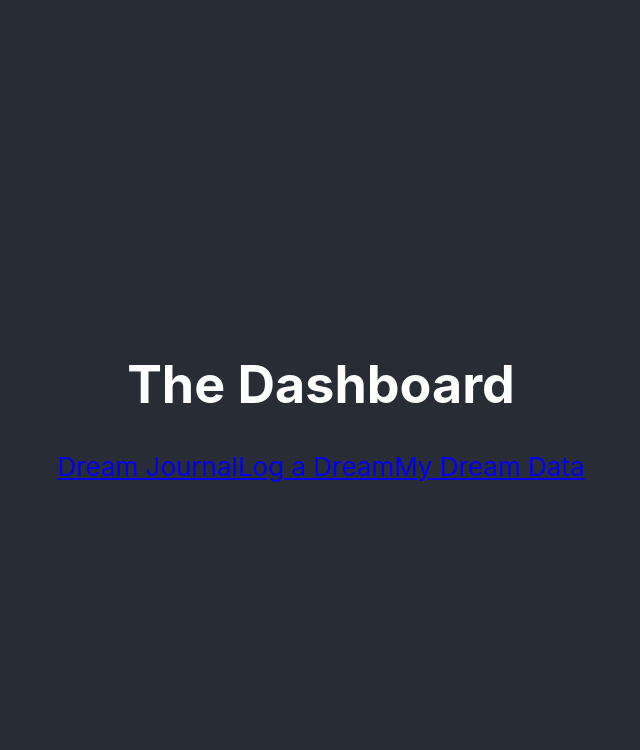
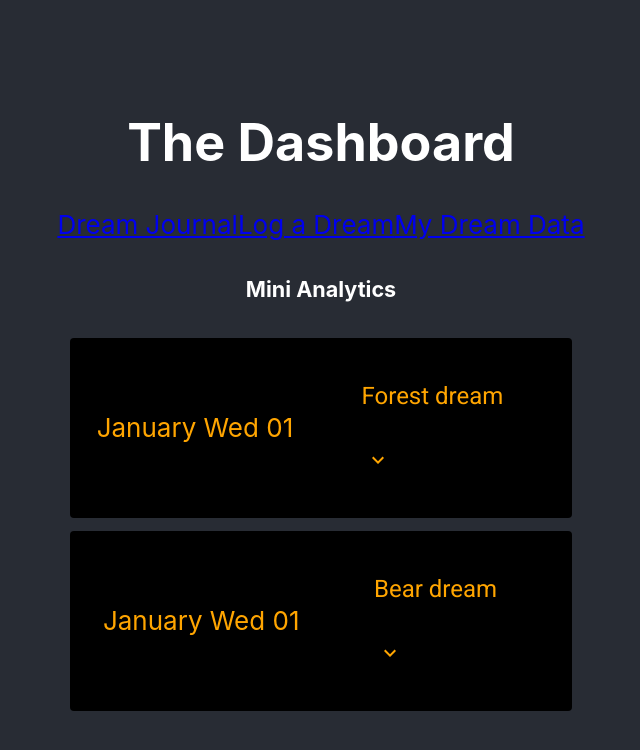
Before and after one commit to Vivid-Project/frontend, a React (Create React App) app: page /dashboard in a window 1280 px wide. Shown: the top 750 px of the page, without its empty margins (319-959 px from the left). Built offline with nearby package versions, Linux system fonts and the light colour scheme.

Commit message:
Add basic structure

```diff
--- a/src/modules/Dashboard/Dashboard.js
+++ b/src/modules/Dashboard/Dashboard.js
@@ -1,15 +1,66 @@
-import React from 'react';
-import { Link } from 'react-router-dom';
+
+ import React, { useState, useEffect } from 'react'
+ import { Link } from 'react-router-dom'
+ import { MDCRipple } from '@material/ripple'
+ import { Card, Container, Grid } from '@material-ui/core'
+import DreamCard from '../../common/DreamCard'
+import fakeDreams from '../../data/fakeDreams'
+import { makeStyles } from '@material-ui/core/styles'
 
  const Dashboard = () => {
+   const [dreams, setDreams] = useState([])
+
+     // const getDreams = async () => {
+  //   const url = ''
+  //   setError('')
+  //   try {
+  //     const response = await fetch(url)
+  //     const dreams = await response.json()
+  //     setDreams(dreams)
+  //   } catch (error) {
+  //     setError(error.message)
+  //   }
+  // }
+
+  // useEffect(() => {
+  //   getDreams()
+  // }, [])
+    useEffect(() => {
+      setDreams(fakeDreams.dreams)
+    })
+  const recentDreams = dreams.slice(0,2)
+  console.log(recentDreams)
+  const MostRecent = recentDreams.map((dream) => {
+    return (
+      <div key={dream.id}>
+        <DreamCard
+          date={dream.date}
+          id={dream.id}
+          title={dream.title}
+          description={dream.description}
+          emotion={dream.emotion}
+        />
+      </div>
+    )
+  })
+
    return (
      <main>
+       <Container>
          <h1>The Dashboard</h1>
          <Link to="/dreamjournal">Dream Journal</Link>
          <Link to="/newdream">Log a Dream</Link>
          <Link to="/analytics">My Dream Data</Link>
+         <Grid>
+           <h5 className="mdc-card--outlined">Mini Analytics</h5>
+         </Grid>
+         <Grid>
+           {!recentDreams.length && <h2>You have not saved any dreams yet</h2>}
+           {MostRecent}
+         </Grid>
+       </Container>
      </main>
-  );
-};
+   )
+ }
 
-export default Dashboard;
+ export default Dashboard
```
Lines whose indentation alone changed are shown as unchanged.
